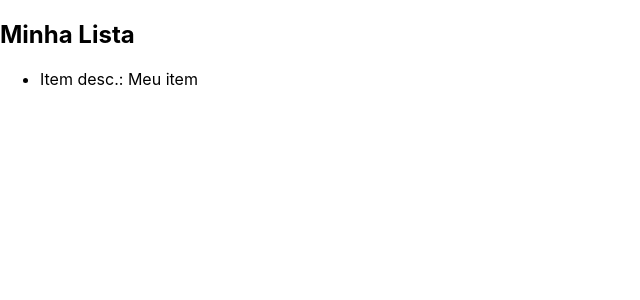
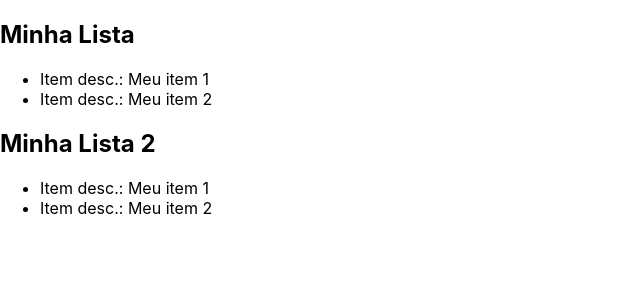
Before and after one commit to eltonsantos/curso-django-react-frontend, a React (Create React App) app: page / in a window 1280 px wide. Shown: the top 300 px of the page, without its empty margins (0-640 px from the left). Built offline with nearby package versions, Linux system fonts and the light colour scheme.

Commit message:
Creating the UserLists

```diff
--- a/src/ListComponent.js
+++ b/src/ListComponent.js
@@ -1,12 +1,13 @@
 import React from 'react';
 import ItemComponent from './ItemComponent';
 
-export default function ListComponent(){
+export default function ListComponent(props){
     return (
         <div>
-            <h2>Minha Lista</h2>
+            <h2>{ props.listName }</h2>
             <ul>
-                <ItemComponent name={"Meu item"} />
+                <ItemComponent name={"Meu item 1"} />
+                <ItemComponent name={"Meu item 2"} />
             </ul>
         </div>
     )
--- /dev/null
+++ b/src/UserLists.js
@@ -0,0 +1,11 @@
+import React from 'react';
+import ListComponent from './ListComponent';
+
+export default function UserLists(){
+    return (
+        <div>
+            <ListComponent listName={"Minha Lista"} />
+            <ListComponent listName={"Minha Lista 2"} />
+        </div>
+    )
+}
--- a/src/index.js
+++ b/src/index.js
@@ -1,12 +1,12 @@
 import React from 'react';
 import ReactDOM from 'react-dom';
 import './index.css';
-import ListComponent from './ListComponent';
+import UserList from './UserLists';
 import * as serviceWorker from './serviceWorker';
 
 ReactDOM.render(
   <React.StrictMode>
-    <ListComponent />
+    <UserList />
   </React.StrictMode>,
   document.getElementById('root')
 );
```
